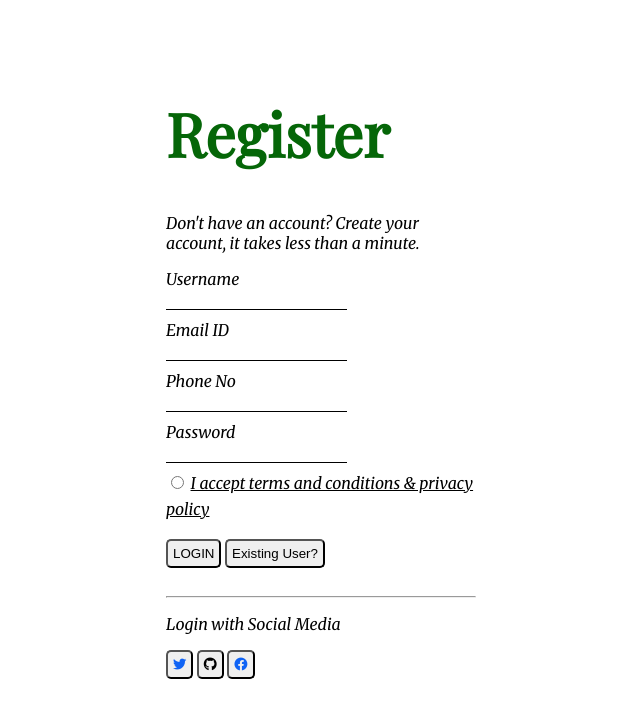
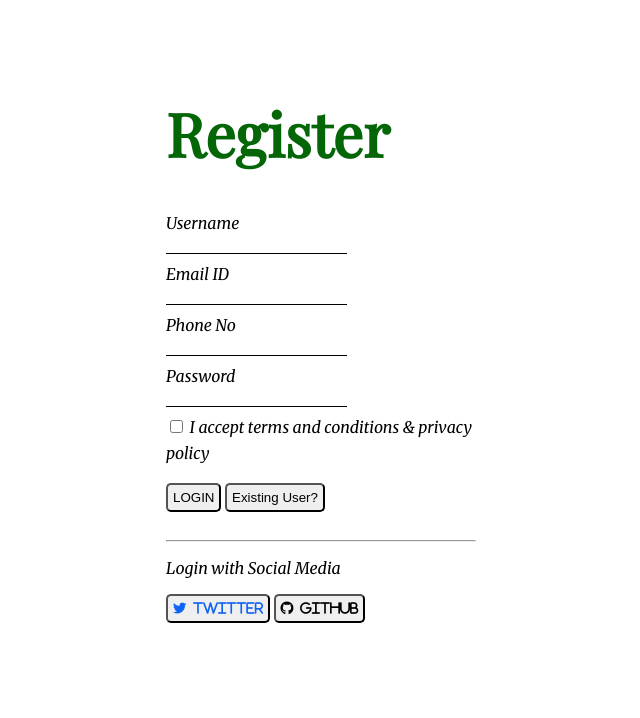
Before and after one commit to DoomSkullYT/Website-for-assigment, a plain HTML site: page index.html in a window 1280 px wide. Shown: the whole page, without its empty margins (562-1202 px from the left). Drawn offline with nearby package versions, Linux system fonts and the light colour scheme; files that its build step writes are made by us from their sources.

Commit message:
Update index.html
changes in some text

```diff
--- a/index.html
+++ b/index.html
@@ -20,7 +20,7 @@
       </div>
       <div class="item item2">
        <h1>Register</h1>
-        <p>Don't have an account? Create your account, it takes less than a minute.</p>
+
        <form class="" action="index.html" method="post">
          Username <br>
          <input type="text" name="" value="" required> <br>
@@ -29,17 +29,17 @@
         Phone No <br>
         <input type="num" name="" value=""><br>
         Password <br>
-        <input type="password" name="" value="" required><br>
-        <input type="radio" name="" value="" required>
-        <u>I accept terms and conditions & privacy policy</u> <br><br>
+        <input type="password" name="" value="" required ><br>
+        <input type="checkbox" name="" value="" required id="red">
+         I accept terms and conditions & privacy policy <br><br>
         <button type="submit" name="button" >LOGIN</button>
         <button type="submit" name="button" >Existing User?</button>
        </form><br>
 <hr>
        <p>Login with Social Media</p>
-       <button type="button" name="button"><i class="fa-brands fa-twitter" style="color: #0f63f5;"></i></button>
-       <button type="button" name="button" class="b"><i class="fa-brands fa-github"></i></button>
-       <button type="button" name="button" class="c"><i class="fa-brands fa-facebook"></i></button>
+       <button type="button" name="button"><i class="fa-brands fa-twitter" style="color: #0f63f5;">&nbsp Twitter</i></button>
+       <button type="button" name="button" class="b"><i class="fa-brands fa-github">&nbsp GitHub</i></button>
+
       </div>
 
 
```
